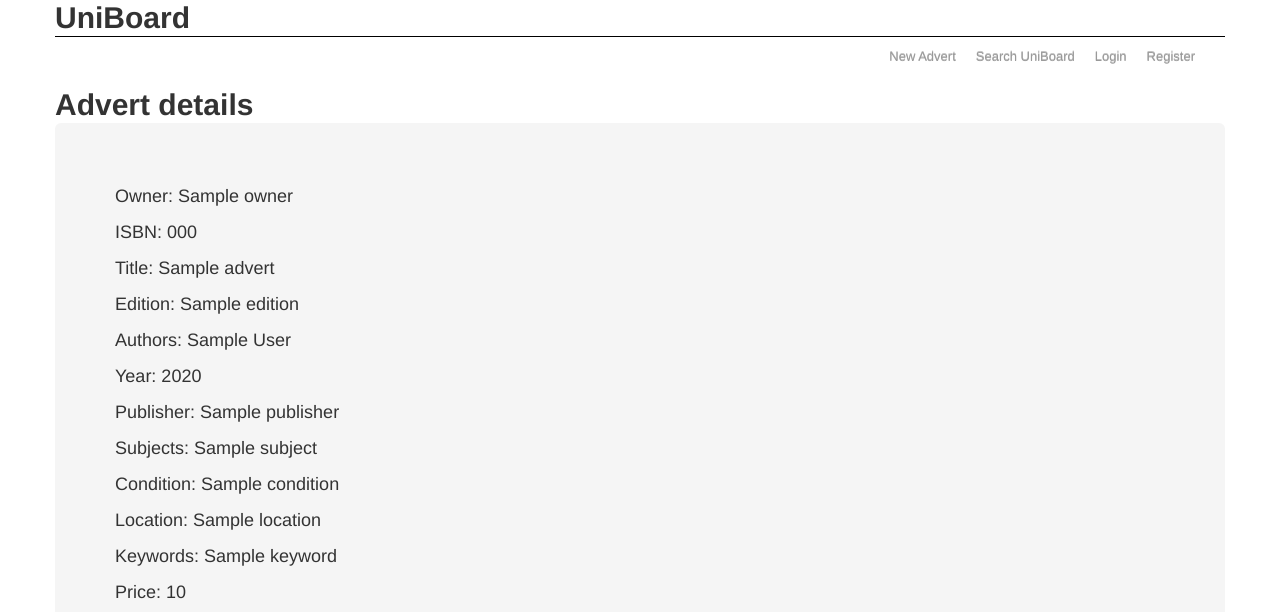
After one commit to CottageLabs/uniboard, a Flask app: template portality/templates/advert/details.html in a window 1280 px wide. The commit adds this page. Shown: the top 612 px of the page. Run offline with Flask 2, Linux system fonts and the light colour scheme; the template is opened without the code that fills it: most values are stand-ins (such as "Sample title", 1, 10 or a date in 2020); parts of the project's set-up code (start-up, migrations or seed data) failed here and were passed over; some libraries are stand-ins or nearby versions.

Commit message:
Updates to USer Registration form, Create/Edit advert form and Advert details page

```diff
--- a/portality/app.py
+++ b/portality/app.py
@@ -8,6 +8,7 @@ from portality import settings
 
 from portality.view.admin import blueprint as admin
 from portality.view.account import blueprint as account
+from portality.view.advert import blueprint as advert
 
 @login_manager.user_loader
 def load_account_for_login_manager(userid):
@@ -33,6 +34,7 @@ def standard_authentication():
 
 app.register_blueprint(admin, url_prefix='/admin')
 app.register_blueprint(account, url_prefix='/account')
+app.register_blueprint(advert, url_prefix='/advert')
 
 @app.route("/")
 def root():
--- a/portality/core.py
+++ b/portality/core.py
@@ -33,8 +33,7 @@ def initialise_index(app):
         if not esprit.raw.has_mapping(conn, key):
             r = esprit.raw.put_mapping(conn, key, mapping)
             print key, r.status_code
-        else:
-            print key
+
 
 def setup_error_email(app):
     ADMINS = app.config.get('ADMINS', '')
--- a/portality/models.py
+++ b/portality/models.py
@@ -264,14 +264,17 @@ class Advert(dao.AdvertDAO):
 
     @property
     def edition(self): return self.data.get("edition")
+
     def set_edition(self, val): self.data["edition"] = val
 
     @property
     def authors(self): return self.data.get("authors")
+
     def set_authors(self, val): self.data["authors"] = val
 
     @property
     def year(self): return self.data.get("year")
+
     def set_year(self, val):
         try:
             val = int(val)
@@ -281,10 +284,12 @@ class Advert(dao.AdvertDAO):
 
     @property
     def publisher(self): return self.data.get("publisher")
+
     def set_publisher(self, val): self.data["publisher"] = val
 
     @property
     def image_id(self): return self.data.get("image_id")
+
     def set_image_id(self, val): self.data["image_id"] = val
 
     @property
@@ -302,6 +307,7 @@ class Advert(dao.AdvertDAO):
 
     @property
     def condition(self): return self.data.get("condition")
+
     def set_condition(self, val): self.data["condition"] = val
 
     @property
--- a/portality/settings.py
+++ b/portality/settings.py
@@ -6,6 +6,8 @@ from esprit import mappings
 
 # base path, to the directory where this settings file lives
 BASE_FILE_PATH = os.path.dirname(os.path.realpath(__file__))
+IMAGES_FOLDER = os.path.join(BASE_FILE_PATH, 'static', 'images')
+ALLOWED_EXTENSIONS = set(['png', 'jpg', 'jpeg'])
 
 # make this something secret in your overriding app.cfg
 SECRET_KEY = "default-key"
--- a/portality/templates/_formhelpers.html
+++ b/portality/templates/_formhelpers.html
@@ -161,6 +161,10 @@
             {% endif %}
         </div>
     {% endif %}
+
+    {% if field.type == 'CSRFTokenField' %}
+        {{ field(class=class, **kwargs) }}
+    {% endif %}
 {% endmacro %}
 
 {% macro __render_radio(field,
--- a/portality/templates/account/login.html
+++ b/portality/templates/account/login.html
@@ -9,7 +9,7 @@
     <div class="span5">
     {% from "_formhelpers.html" import render_field %}
       <form method="post" action="">
-          {{ render_field(form.username, placeholder="your username") }}
+          {{ render_field(form.email, placeholder="your email") }}
           {{ render_field(form.password, placeholder="********") }}
           {{ render_field(form.next) }}
         <div class="actions">
--- /dev/null
+++ b/portality/templates/advert/details.html
@@ -0,0 +1,67 @@
+{% extends "base.html" %}
+
+{% block content %}
+{% from "_formhelpers.html" import render_field %}
+
+<script type="text/javascript">
+</script>
+
+<h1>Advert details</h1>
+<div class="hero-unit">
+    <div class="row">
+        <div class="span5">
+            <p>Owner:
+            {{ advert.owner }}</p>
+
+            <p>ISBN:
+            {{ advert.isbn }}</p>
+
+            <p>Title:
+            {{ advert.title }}</p>
+
+            <p>Edition:
+            {{ advert.edition}}</p>
+
+            <p>Authors:
+            {{ advert.authors}}</p>
+
+            <p>Year:
+            {{ advert.year}}</p>
+
+            <p>Publisher:
+            {{ advert.publisher}}</p>
+
+            <p>Subjects:
+            {{ advert.subject|join(', ')}}</p>
+
+            <p>Condition:
+            {{ advert.condition}}</p>
+
+            <p>Location:
+            {{ advert.location}}</p>
+
+
+            <p>Keywords:
+            {{ advert.keywords|join(', ')}}</p>
+
+            <p>Price:
+            {{ advert.price}}</p>
+
+            <p><img src = "/static/images/{{ advert.image_id }}"></p>
+
+            <div class="actions">
+                    <input id="abuse" type="abuse" value="Report Abuse" class="btn btn-primary" />
+                    <input id="contact" type="contact" value="Contact seller" class="btn btn-primary" />
+            </div>
+        </div>
+        <div class="span5">
+        </div>
+    </div>
+</div>
+
+{% endblock %}
+
+{% block extra_js_bottom %}
+{{super()}}
+
+{% endblock extra_js_bottom %}
--- a/portality/templates/header.html
+++ b/portality/templates/header.html
@@ -21,8 +21,11 @@
                 {% endif %}
 
                 <ul class="nav pull-right" id="main-nav-first-menu" style="margin-bottom: 10px">
+                    <li><a href="{{ url_for('advert.adsubmit') }}">New Advert</a></li>
                     <li{% if request.path == url_for('root') %} class="active"{% endif %}><a href="{{ url_for('root') }}">Search UniBoard</a></li>
+                    <li><a href="{{ url_for('account.login') }}">Login</a></li>
                     <li><a href="{{ url_for('account.register') }}">Register</a></li>
+
                 </ul>
             </div>
         </div>
--- a/portality/view/account.py
+++ b/portality/view/account.py
@@ -128,7 +128,7 @@ class RedirectForm(Form):
 
 
 class LoginForm(RedirectForm):
-    username = TextField('Username', [validators.Required()])
+    email = TextField('Email', [validators.Required()])
     password = PasswordField('Password', [validators.Required()])
 
 
@@ -139,10 +139,10 @@ def login():
     form = LoginForm(request.form, csrf_enabled=False, **current_info)
     if request.method == 'POST' and form.validate():
         password = form.password.data
-        username = form.username.data
-        user = models.Account.pull(username)
+        email = form.email.data
+        user = models.Account.pull(email)
         if user is None:
-            user = models.Account.pull_by_email(username)
+            user = models.Account.pull_by_email(email)
         if user is not None and user.check_password(password):
             login_user(user, remember=True)
             flash('Welcome back.', 'success')
@@ -268,7 +268,7 @@ class RegisterForm(Form):
         validators.Email(message='Must be a valid email address'),
         valid_email
     ])
-    degree = TextField('Degree')
+    degree = TextField('Course')
     postcode = TextField('Postcode')
     phone = TextField('Phone number')
     graduation = TextField('Graduation Year')
@@ -339,8 +339,8 @@ def register():
         to = [account.data['email'], app.config['ADMIN_EMAIL']]
         fro = app.config['ADMIN_EMAIL']
         subject = app.config.get("SERVICE_NAME", "") + " - new password"
-        text = "A new password request for account '" + account.email + "' has been received and processed.\n\n"
-        text += "Please visit " + activation_url + " and enter your new password.\n\n"
+        text = "Welcome to UniBoard, '" + account.email + "'!\n\n"
+        text += "Please visit " + activation_url + " to set a password for your account.\n\n"
         text += "Regards, The UniBoard Team"
         try:
             util.send_mail(to=to, fro=fro, subject=subject, text=text)
--- /dev/null
+++ b/portality/view/advert.py
@@ -0,0 +1,145 @@
+import uuid, json
+import os
+
+from flask import Blueprint, request, url_for, flash, redirect, make_response
+from flask import render_template, abort
+from flask.ext.login import login_user, logout_user, current_user, login_required
+from flask.ext.wtf import TextField, TextAreaField, SelectField, HiddenField, IntegerField, FloatField
+from flask.ext.wtf import Form, PasswordField, validators, ValidationError, Field
+from wtforms.widgets import TextInput
+from werkzeug.utils import secure_filename
+
+from portality.core import app, ssl_required
+from portality import models
+from portality import util
+from pygeocoder import Geocoder
+
+blueprint = Blueprint('advert', __name__)
+
+subjects = [
+    ('maths', 'Maths'),
+    ('biology', 'Biology'),
+    ('law', 'Law'),
+]
+
+condition_choices = [
+    ('as new', 'As New'),
+    ('very good', 'Very Good'),
+    ('good', 'Good'),
+    ('fair', 'Fair'),
+    ('poor', 'Poor'),
+]
+
+location_choices = [
+    ('home', 'Home'),
+    ('uni', 'Uni'),
+    ('postcode', 'By Postcode'),
+]
+
+
+class TagListField(Field):
+    widget = TextInput()
+
+    def _value(self):
+        if self.data:
+            return u', '.join(self.data)
+        else:
+            return u''
+
+    def process_formdata(self, valuelist):
+        if valuelist:
+            self.data = [x.strip() for x in valuelist[0].split(',')]
+        else:
+            self.data = []
+
+
+class SubmitAd(Form):
+    isbn = TextField('ISBN')
+    title = TextField('Title', [validators.Required()])
+    edition = TextField('Edition')
+    authors = TextField('Author(s)', [validators.Required()])
+    year = IntegerField('Year')
+    publisher = TextField('Publisher')
+    subjects = SelectField('Subject', choices=subjects)
+    condition = SelectField('Condition', choices=condition_choices)
+    price = FloatField('Price', [validators.Optional()])
+    location = SelectField('Location to advertise', choices=location_choices)
+    postcode = TextField('Postcode')
+    keywords = TagListField('Keywords')
+
+
+def allowed_file(filename):
+    return '.' in filename and \
+           filename.rsplit('.', 1)[1] in app.config['ALLOWED_EXTENSIONS']
+
+
+@blueprint.route('/submit', methods=['GET', 'POST', 'DELETE'])
+@blueprint.route('/<ad_id>/edit', methods=['GET', 'POST', 'DELETE'])
+@login_required
+@ssl_required
+def adsubmit(ad_id=None):
+    advert = models.Advert.pull(ad_id)
+
+    form = SubmitAd(request.form, advert)
+
+    if request.method == 'POST':
+        if not form.validate():
+            print form.errors
+            flash('Error while submitting', 'error')
+        else:
+            if not advert:
+                advert = models.Advert()
+
+            advert.set_owner(current_user.id)
+            advert.set_isbn(form.isbn.data)
+            advert.set_title(form.title.data)
+            advert.set_edition(form.edition.data)
+            advert.set_authors(form.authors.data)
+            advert.set_year(form.year.data)
+            advert.set_publisher(form.publisher.data)
+            advert.set_subjects(form.subjects.data)
+            advert.set_condition(form.condition.data)
+
+            if form.price.data:
+                advert.set_price(form.price.data)
+
+            if form.location.data == 'home':
+                lat, lon = current_user.location
+                advert.set_location(lat, lon)
+            elif form.location.data == 'uni':
+                results = Geocoder.geocode('Brunel University, United Kingdom')
+                lat, lng = results[0].coordinates
+                advert.set_location(lat, lng)
+            elif form.location.data == 'postcode':
+                results = Geocoder.geocode(form.postcode.data + ', United Kingdom')
+                lat, lng = results[0].coordinates
+                advert.set_location(lat, lng)
+
+            advert.set_keywords(form.keywords.data)
+
+            image = request.files['upload']
+            if image and allowed_file(image.filename):
+                image_id = secure_filename(image.filename)
+                advert.set_image_id(image_id)
+                image.save(os.path.join(app.config['IMAGES_FOLDER'], image_id))
+            elif image and not allowed_file(image.filename):
+                flash('This is not an allowed image type', 'error')
+
+            advert.save()
+            advert.refresh()
+            flash('Advert saved successfully', 'success')
+            return redirect(url_for('.adsubmit', ad_id=advert.id))
+
+    return render_template('advert/submit.html', form=form)
+
+
+@blueprint.route('/<ad_id>', methods=['GET'])
+@login_required
+@ssl_required
+def details(ad_id):
+    advert = models.Advert.pull(ad_id)
+
+    if not advert:
+        abort(404)
+
+    return render_template('advert/details.html', advert=advert, images_folder=app.config['IMAGES_FOLDER'])
```
Also changed, not shown: portality/static/uniboard/js/adsubmit.js (added, +66 -0 lines), portality/templates/advert/submit.html (added, +52 -0 lines).
